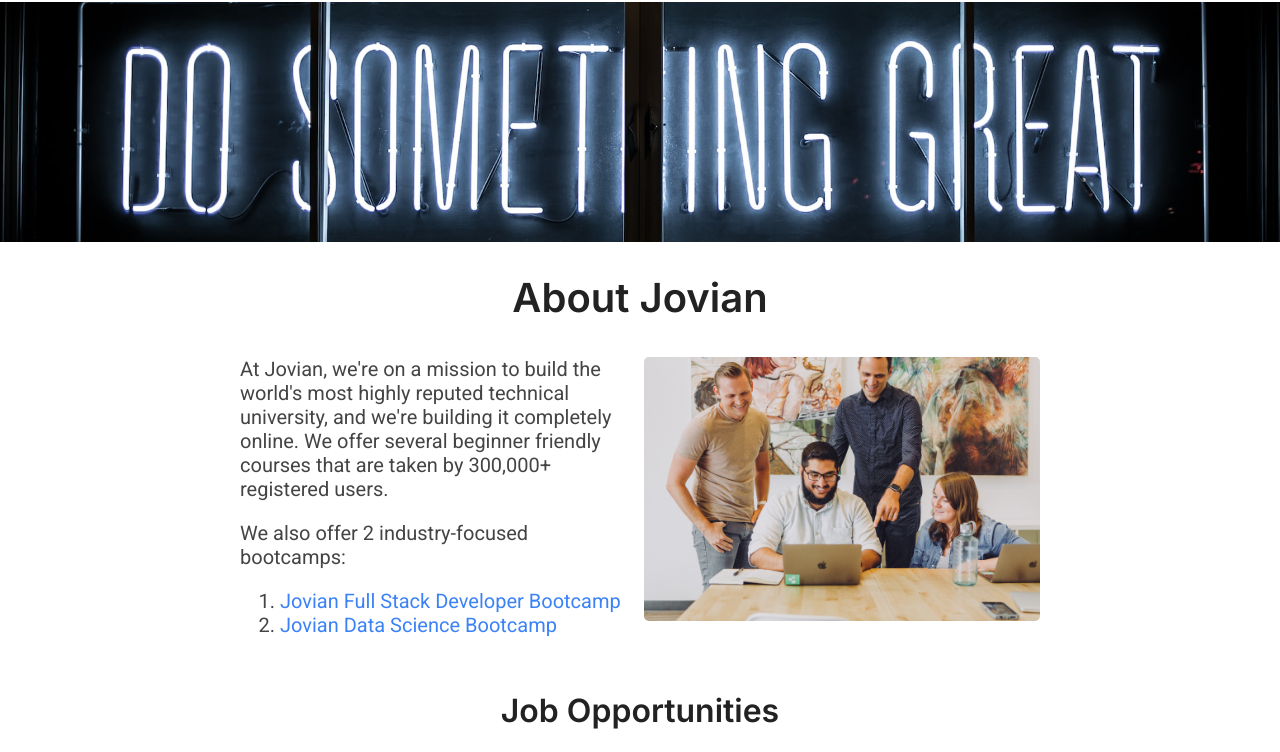
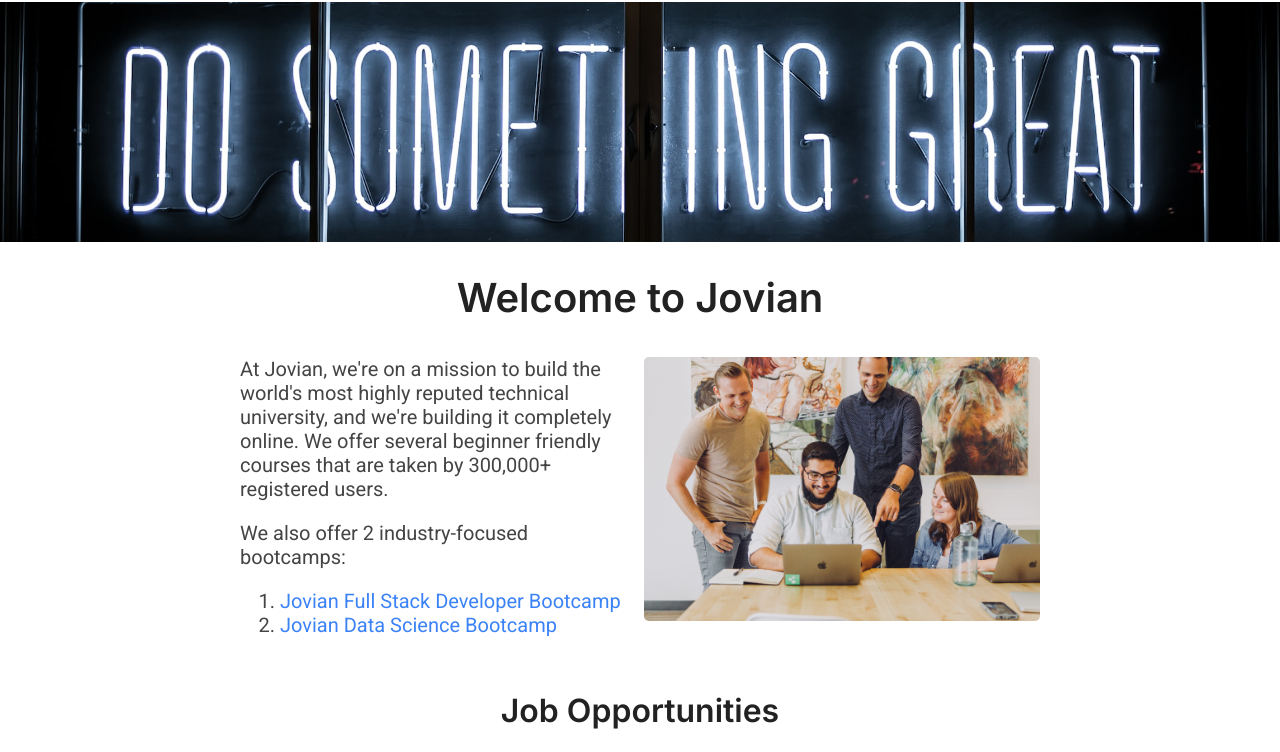
Before and after one commit to bahcisco/Test-career-site-live, a plain HTML site: page SCR/index.html in a window 1280 px wide. Shown: the part 48-800 px from the top of the page. Drawn offline with Linux system fonts and the light colour scheme.

Commit message:
changed from About Jovian

```diff
--- a/SCR/index.html
+++ b/SCR/index.html
@@ -19,7 +19,7 @@
     <img id="banner" src="banner.jpg" alt="Banner" height="240">
 
     <h1>
-        About Jovian
+       Welcome to Jovian
     </h1>
 
     <div id="about">
```
